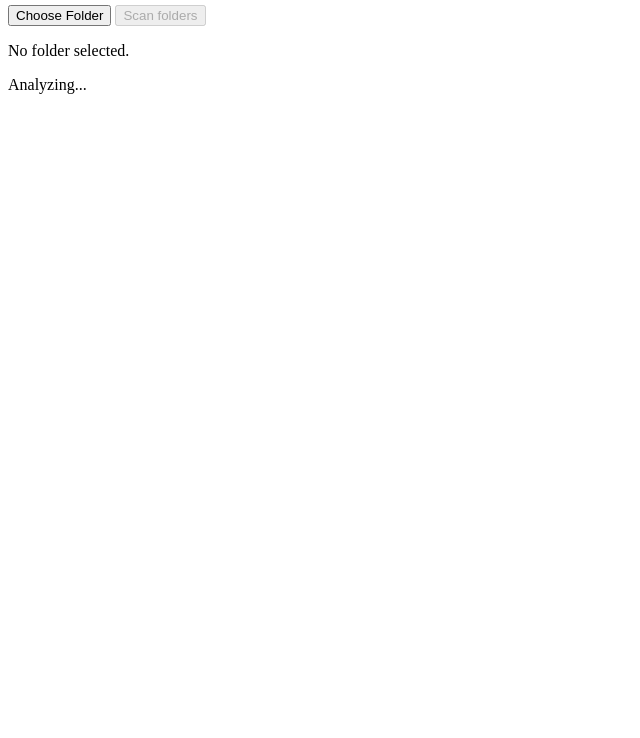
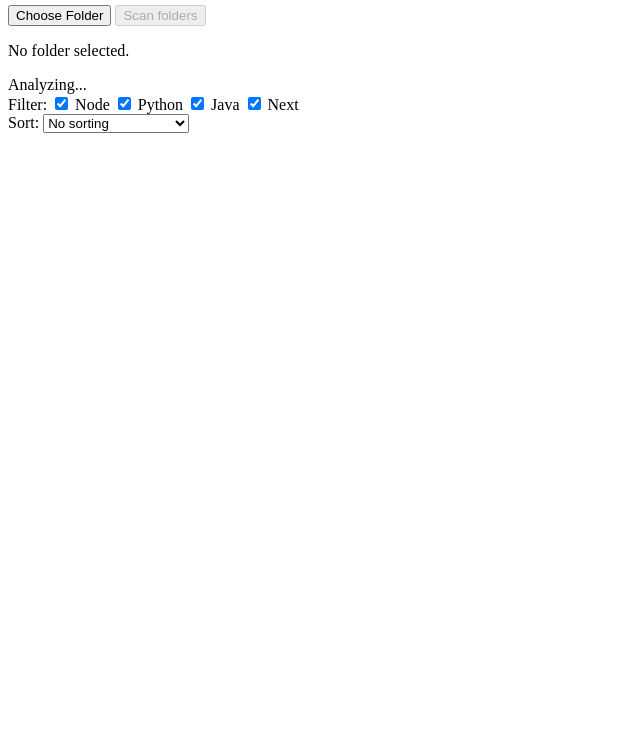
Before and after one commit to Tharindu-Nimsara/Cypher-Clean, an Electron app: page frontend/index.html in a window 1280 px wide. Shown: the part 62-800 px from the top of the page, without its empty margins (0-640 px from the left). Drawn offline with Linux system fonts and the light colour scheme.

Commit message:
implemented result controls in html

```diff
--- a/frontend/index.html
+++ b/frontend/index.html
@@ -22,6 +22,37 @@
         </div>
       </section>
 
+      <div id="resultControls" class="result-controls hidden">
+        <div class="filter-group">
+          <span>Filter:</span>
+          <label>
+            <input type="checkbox" class="type-filter" value="node" checked />
+            Node
+          </label>
+          <label>
+            <input type="checkbox" class="type-filter" value="python" checked />
+            Python
+          </label>
+          <label>
+            <input type="checkbox" class="type-filter" value="java" checked />
+            Java
+          </label>
+
+          <label>
+            <input type="checkbox" class="type-filter" value="next" checked />
+            Next
+          </label>
+        </div>
+        <div class="sort-group">
+          <label for="sortBy">Sort:</label>
+          <select id="sortBy">
+            <option value="">No sorting</option>
+            <option value="size_desc">Size (largest first)</option>
+            <option value="created_asc">Created (oldest first)</option>
+            <option value="modified_asc">Modified (oldest first)</option>
+          </select>
+        </div>
+      </div>
     <script src="app.js"></script>
   </body>
 </html>
```
